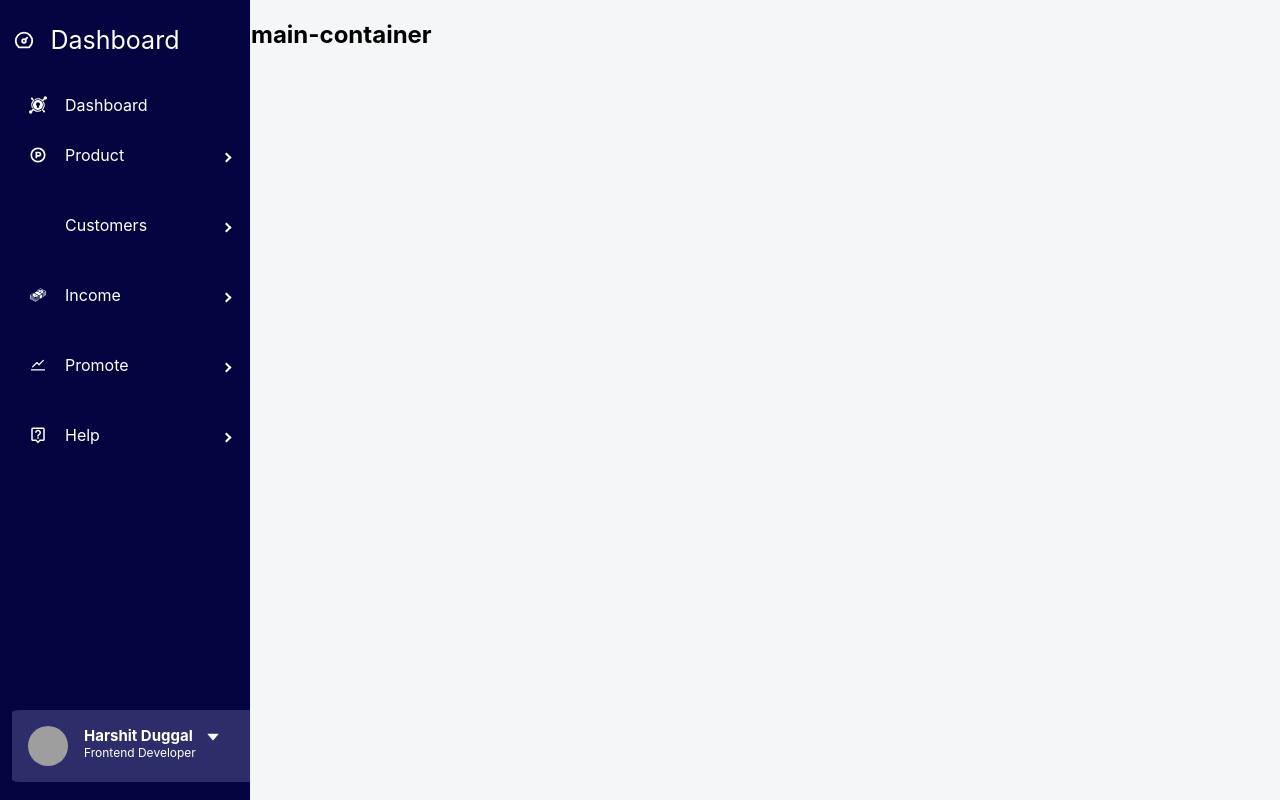
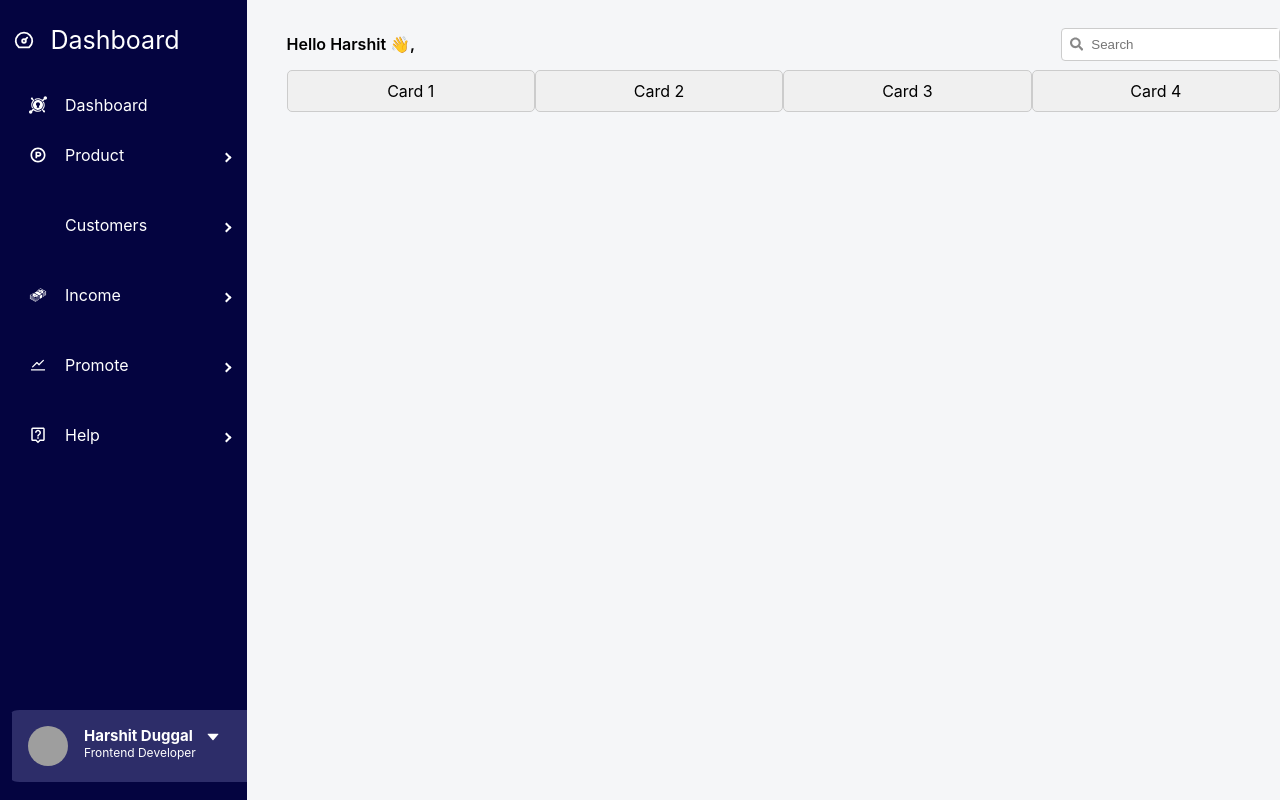
Before and after one commit to HarshitDuggal/Assignment-Fitpeo-Harshit-Duggal, a React (Create React App) app: page / in a window 1280 px wide. Built offline with nearby package versions, Linux system fonts and the light colour scheme; grey boxes are pictures that could not be loaded; some icons are missing.

Commit message:
added cards

```diff
--- a/src/Components/DashboardContent/DashboardContent.css
+++ b/src/Components/DashboardContent/DashboardContent.css
@@ -1,3 +1,51 @@
 .main-container{
-    margin: 0%;
+    width: 79%;
+    margin-left: 5vh;
 }
+
+.header {
+  display: flex;
+  align-items: center;
+  justify-content: space-between;
+  margin-top: 2.3vh;
+
+}
+
+.header p{
+    font-weight: 600;
+}
+
+.input-container {
+
+    display: flex;
+    align-items: center;
+    background-color: #fff;
+    border: 1px solid #ccc;
+    border-radius: 4px;
+  }
+
+  .search-icon {
+    margin-left: 8px;
+    color: #888;
+  }
+
+.header input {
+    padding: 8px;
+    border: none;
+    outline:none;
+    width: 100%;
+  }
+
+  .cards-container {
+    display: flex;
+    justify-content: space-between;
+  }
+
+  .card {
+    width: calc(33.33% - 10px);
+    background-color: #f0f0f0;
+    padding: 10px;
+    border: 1px solid #ccc;
+    border-radius: 5px;
+    text-align: center;
+  }
--- a/src/Components/DashboardContent/DashboardContent.jsx
+++ b/src/Components/DashboardContent/DashboardContent.jsx
@@ -1,10 +1,36 @@
-import './DashboardContent.css';
+import "./DashboardContent.css";
+import { useState } from "react";
+import { FaSearch } from "react-icons/fa";
 const DashboardContent = () => {
+  const [searchInput, setSearchInput] = useState("");
+  const handleChange = (e) => {
+    e.preventDefault();
+    setSearchInput(e.target.value);
+  };
   return (
-    <div className='main-container'>
-        <h2>main-container</h2>
+    <div className="main-container">
+      <div className="header">
+        <p>Hello Harshit 👋,</p>
+        <div className="input-container">
+          <FaSearch className="search-icon" />
+          <input
+            type="text"
+            placeholder="Search"
+            onChange={handleChange}
+            name="search"
+            value={searchInput}
+          />
+        </div>
+      </div>
+      <div className="cards-container">
+        <div className="card">Card 1</div>
+        <div className="card">Card 2</div>
+        <div className="card">Card 3</div>
+        <div className="card">Card 4</div>
+
+      </div>
     </div>
-  )
-}
+  );
+};
 
-export default DashboardContent
+export default DashboardContent;
```
